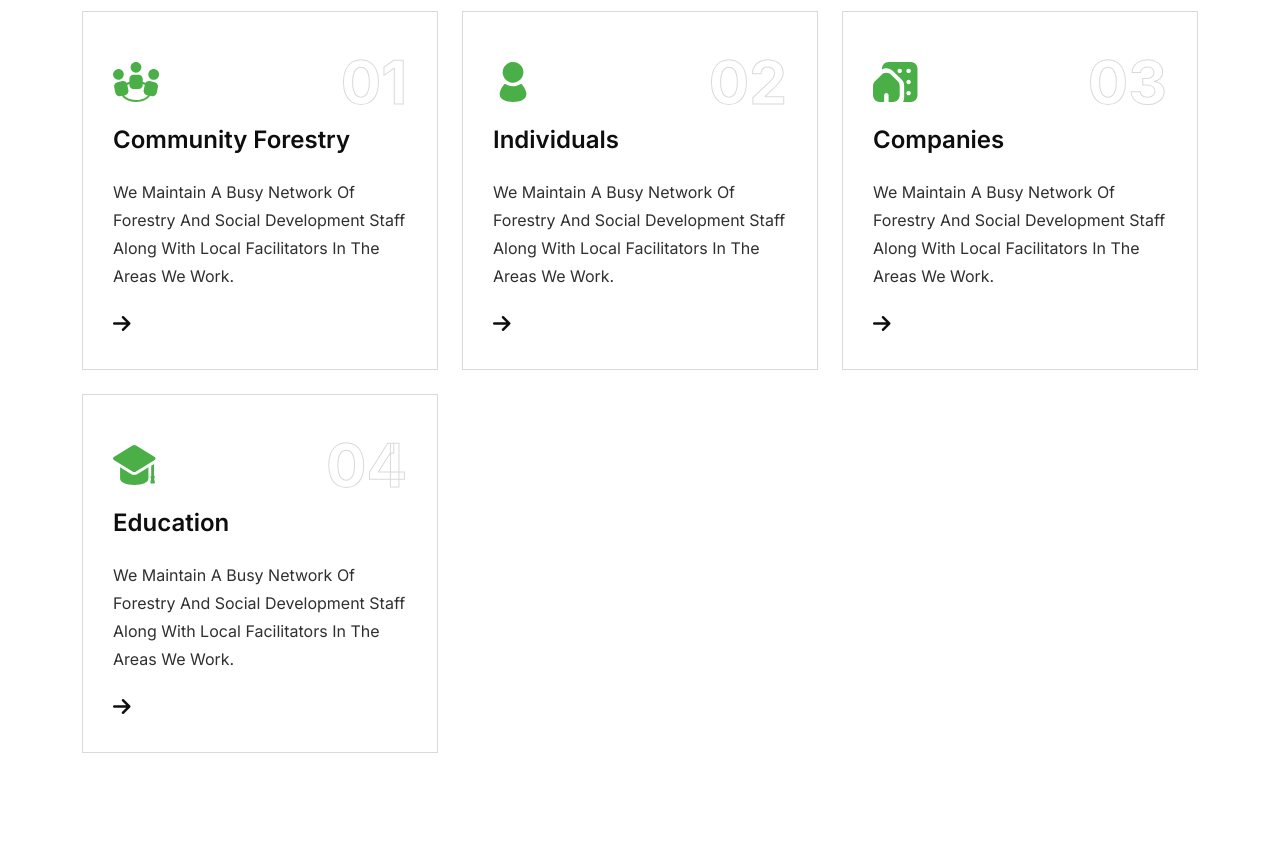
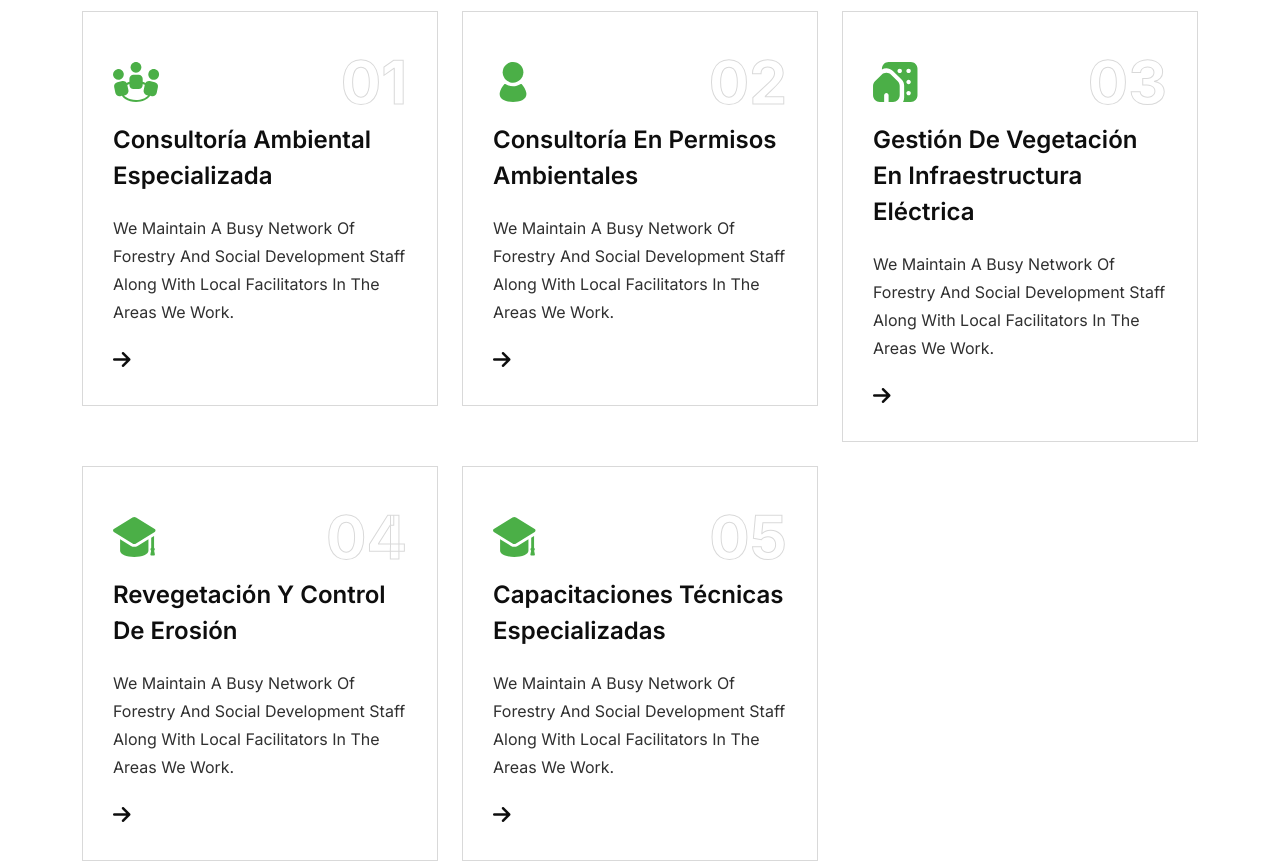
Before and after one commit to alexdevzen/leon, a plain HTML site: page index.html in a window 1280 px wide. Shown: the part 2420-3284 px from the top of the page. Drawn offline with Linux system fonts and the light colour scheme; animation ran at ten frames a second.

Commit message:
titles of services

```diff
--- a/index.html
+++ b/index.html
@@ -420,7 +420,7 @@
                                 <img src="assets/images/icon/work1.svg" alt="icon">
                                 <span>01</span>
                             </div>
-                            <h3><a href="service.html">Community Forestry</a></h3>
+                            <h3><a href="service.html">Consultoría Ambiental Especializada</a></h3>
                             <p>We maintain a busy network of forestry and social development staff along with local
                                 facilitators in the areas we work.</p>
                             <a class="work__item-arrow" href="service.html"><i class="fa-solid fa-arrow-right"></i></a>
@@ -436,7 +436,7 @@
                                 <img src="assets/images/icon/work2.svg" alt="icon">
                                 <span>02</span>
                             </div>
-                            <h3><a href="service.html">Individuals</a></h3>
+                            <h3><a href="service.html">Consultoría en Permisos Ambientales</a></h3>
                             <p>We maintain a busy network of forestry and social development staff along with local
                                 facilitators in the areas we work.</p>
                             <a class="work__item-arrow" href="service.html"><i class="fa-solid fa-arrow-right"></i></a>
@@ -452,7 +452,7 @@
                                 <img src="assets/images/icon/work3.svg" alt="icon">
                                 <span>03</span>
                             </div>
-                            <h3><a href="service.html">Companies</a></h3>
+                            <h3><a href="service.html">Gestión de Vegetación en Infraestructura Eléctrica</a></h3>
                             <p>We maintain a busy network of forestry and social development staff along with local
                                 facilitators in the areas we work.</p>
                             <a class="work__item-arrow" href="service.html"><i class="fa-solid fa-arrow-right"></i></a>
@@ -468,7 +468,23 @@
                                 <img src="assets/images/icon/work4.svg" alt="icon">
                                 <span>04</span>
                             </div>
-                            <h3><a href="service.html">Education</a></h3>
+                            <h3><a href="service.html">Revegetación y Control de Erosión</a></h3>
+                            <p>We maintain a busy network of forestry and social development staff along with local
+                                facilitators in the areas we work.</p>
+                            <a class="work__item-arrow" href="service.html"><i class="fa-solid fa-arrow-right"></i></a>
+                            <div class="work__item-leaf">
+                                <img src="assets/images/shape/work-leaf.png" alt="">
+                            </div>
+                        </div>
+                    </div>
+                    <div class="col-xxl-3 col-xl-4 col-lg-6 col-md-6 wow fadeInDown" data-wow-duration="1.8s"
+                        data-wow-delay=".8s">
+                        <div class="work__item">
+                            <div class="work__item-icon">
+                                <img src="assets/images/icon/work4.svg" alt="icon">
+                                <span>05</span>
+                            </div>
+                            <h3><a href="service.html">Capacitaciones Técnicas Especializadas</a></h3>
                             <p>We maintain a busy network of forestry and social development staff along with local
                                 facilitators in the areas we work.</p>
                             <a class="work__item-arrow" href="service.html"><i class="fa-solid fa-arrow-right"></i></a>
```
